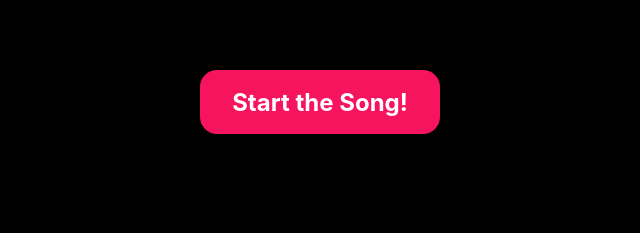
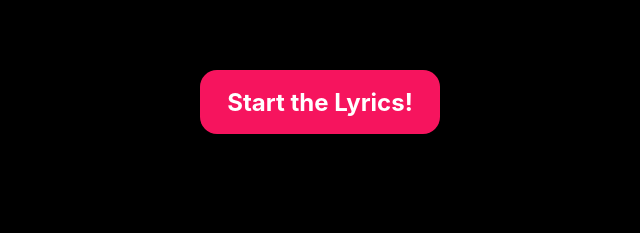
Before and after one commit to muhdsalm/Lyrics-Prompter, a plain HTML site: page index.html in a window 1280 px wide. Shown: the part 401-634 px from the top of the page, 320-960 px from the left. Drawn offline with Linux system fonts and the light colour scheme; a web font is replaced by a local one.

Commit message:
further rebranding

```diff
--- a/index.html
+++ b/index.html
@@ -123,7 +123,7 @@
                     <p>Background Color:</p><input type="color" value="#f6145e" id="backgroundcolor" onchange="changeStartButtonColor()">
                 </div>
             </div>
-            <button id="startbutton" onclick="startSongPrompter()">Start the Song!</button>
+            <button id="startbutton" onclick="startSongPrompter()">Start the Lyrics!</button>
             <div id="help-div">
                 <h1 id="help-text">What is this?</h1>
                 <p>This is an online tool I've created to help you with your sing alongs. You paste the lyrics into the textbox above, select your preferred background color, and press start.</p>
```
